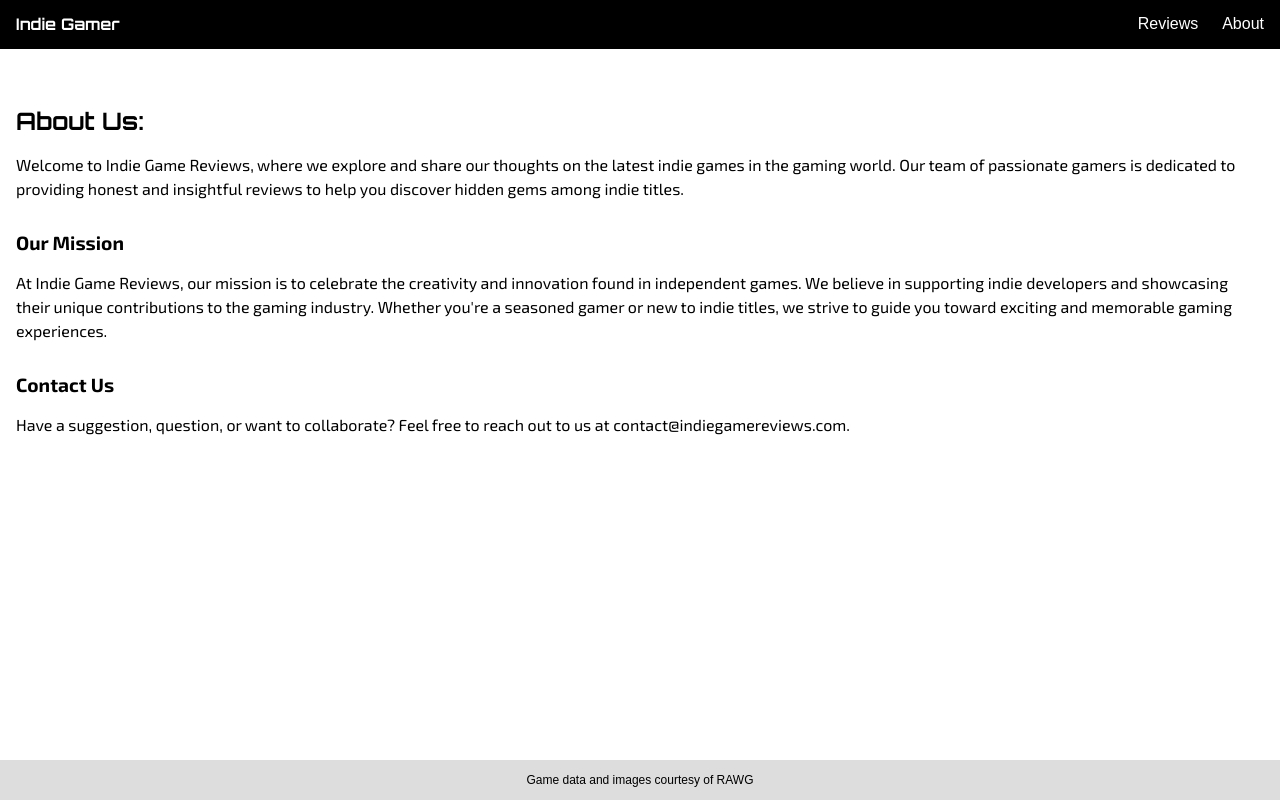
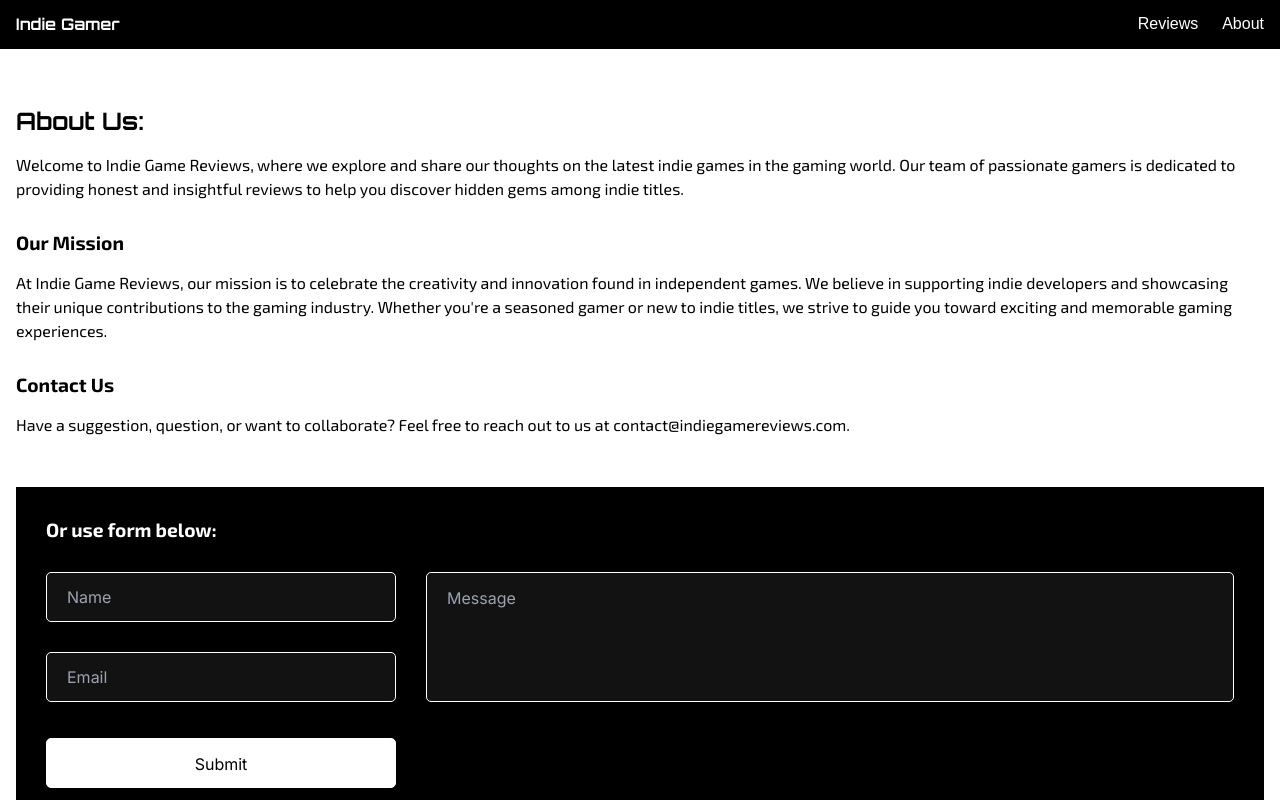
Before and after one commit to SerhiiAndruschenko/next-reviews, a Next.js app: page /about in a window 1280 px wide. Shown: the top 800 px of the page. Built offline with nearby package versions, Linux system fonts and the light colour scheme.

Commit message:
Testing of email sending

```diff
--- a/package.json
+++ b/package.json
@@ -9,12 +9,15 @@
     "lint": "next lint"
   },
   "dependencies": {
+    "formik": "^2.4.5",
     "gray-matter": "^4.0.3",
     "marked": "^11.1.1",
     "next": "14.0.4",
+    "nodemailer": "^6.9.8",
     "react": "^18",
     "react-dom": "^18",
-    "sass": "^1.69.5"
+    "sass": "^1.69.5",
+    "yup": "^1.3.3"
   },
   "devDependencies": {
     "@tailwindcss/typography": "^0.5.10",
--- a/public/styles/about.scss
+++ b/public/styles/about.scss
@@ -8,3 +8,97 @@
         line-height: 1.3333333;
     }
 }
+
+.contact__wrap {
+    padding: 30px;
+    background-color: #000;
+    margin: 50px 0 100px 0;
+    h2{
+        color: #fff;
+        font-weight: 700;
+        font-size: 1.2em;
+        margin-top: 0;
+        margin-bottom: 30px;
+        line-height: 1.3333333;
+    }
+    form{
+        display: flex;
+        flex-wrap: wrap;
+        gap:30px;
+        .contact__left{
+            display: flex;
+            flex-direction: column;
+            gap:30px;
+            width: 350px;
+            input {
+                width: 100%;
+                border-radius: 5px;
+                border: 1px solid #fff;
+                background: rgba(255, 255, 255, 0.07);
+                padding: 14.5px 20px;
+                color: #fff;
+                font-family: "Inter", sans-serif;
+                font-size: 16px;
+                font-style: normal;
+                font-weight: 400;
+                line-height: normal;
+                resize: none;
+                height: 50px;
+            }
+        }
+        .contact__right {
+            flex-grow: 1;
+            textarea{
+                width: 100%;
+                border-radius: 5px;
+                border: 1px solid #fff;
+                background: rgba(255, 255, 255, 0.07);
+                padding: 14.5px 20px;
+                color: #fff;
+                font-family: "Inter", sans-serif;
+                font-size: 16px;
+                font-style: normal;
+                font-weight: 400;
+                line-height: normal;
+                resize: none;
+                height: 130px;
+            }
+        }
+
+        .input-wrap{
+            position: relative;
+            .error{
+                position: absolute;
+                color: #f00;
+                font-size: 12px;
+            }
+        }
+
+        .form-last{
+            width: 100%;
+            button{
+                width: 350px;
+                border-radius: 5px;
+                border: 1px solid #fff;
+                background: #fff;
+                padding: 14.5px 20px;
+                color: #000;
+                font-family: "Inter", sans-serif;
+                font-size: 16px;
+                font-style: normal;
+                font-weight: 400;
+                line-height: normal;
+                resize: none;
+                height: 50px;
+                @media (max-width:992px){
+                    width: 100%;
+                }
+            }
+            .succes{
+                margin-top: 20px;
+                color: #fff;
+                font-size: 14px;
+            }
+        }
+    }
+}
--- a/src/app/about/page.jsx
+++ b/src/app/about/page.jsx
@@ -1,5 +1,6 @@
 import Heading from "@/src/components/Heading";
 import '@/public/styles/about.scss';
+import ContactForm from "@/src/components/ContactForm";
 
 
 export const metadata = {
@@ -34,9 +35,12 @@ export default function AboutPage() {
           reach out to us at{" "}
           <a href="mailto:contact@indiegamereviews.com">
             contact@indiegamereviews.com
-          </a>
-          .
+          </a>.
+
         </p>
+
+        <ContactForm />
+
       </div>
     </>
   );
--- /dev/null
+++ b/src/app/api/contact/route.jsx
@@ -0,0 +1,33 @@
+import { NextResponse, NextRequest } from 'next/server'
+const nodemailer = require('nodemailer');
+a
+export async function POST(req) {
+  try {
+    const { name, email, message } = req.body;
+
+    // Configure nodemailer with your email service credentials
+    const transporter = nodemailer.createTransport({
+      service: 'gmail',
+      auth: {
+        user: 'andruschenko033@gmail.com',
+        pass: 'Nothingistruth23698741',
+      },
+    });
+
+    // Set up email data
+    const mailOptions = {
+      from: 'andruschenko033@gmail.com',
+      to: 'serg.web@acceptance.ltd', // Change to your recipient's email
+      subject: 'New Form Submission',
+      text: `Name: ${name}\nEmail: ${email}\nMessage: ${message}`,
+    };
+
+    // Send email
+    await transporter.sendMail(mailOptions);
+
+    return NextResponse.json({ message: "Success: email was sent" })
+  } catch (error) {
+    console.error(error);
+    NextResponse.status(500).json({ message: "COULD NOT SEND MESSAGE" })
+  }
+}
--- /dev/null
+++ b/src/components/ContactForm.jsx
@@ -0,0 +1,115 @@
+"use client";
+
+import { useFormik } from "formik";
+import * as Yup from "yup";
+import { useState } from "react";
+
+// Validation schema
+const validationSchema = Yup.object().shape({
+  name: Yup.string().required("This field is required"),
+  email: Yup.string()
+    .email("Email is not valid")
+    .required("This field is required"),
+  message: Yup.string().required("This field is required"),
+});
+
+const ContactForm = () => {
+  const [resultMessage, setResultMessage] = useState("");
+
+  // Formik configuration
+  const formik = useFormik({
+    initialValues: {
+      name: "",
+      email: "",
+      message: "",
+    },
+    validationSchema: validationSchema,
+    onSubmit: async (values) => {
+      try {
+        // Make a POST request to your serverless function
+        const response = await fetch("/api/contact", {
+          method: "POST",
+          headers: {
+            "Content-Type": "application/json",
+          },
+          body: JSON.stringify(values),
+        });
+        console.log(response);
+        if (response.ok) {
+          // Reset the form and display a success message
+          formik.resetForm();
+          setResultMessage("Your message was sent successfully!");
+        } else {
+          // Handle error cases
+          setResultMessage("Failed to send message. Please try again.");
+        }
+      } catch (error) {
+        console.error(error);
+        setResultMessage("An unexpected error occurred. Please try again.");
+      }
+    },
+  });
+
+  return (
+    <div className="contact__wrap">
+      <h2>Or use form below:</h2>
+      <form className="contact__from" onSubmit={formik.handleSubmit}>
+        <div className="contact__left">
+          <div className="input-wrap">
+            <input
+              type="text"
+              id="name"
+              name="name"
+              onChange={formik.handleChange}
+              onBlur={formik.handleBlur}
+              value={formik.values.name}
+              placeholder="Name"
+            />
+            {formik.touched.name && formik.errors.name ? (
+              <div className="error">{formik.errors.name}</div>
+            ) : null}
+          </div>
+
+          <div className="input-wrap">
+            <input
+              type="email"
+              id="email"
+              name="email"
+              onChange={formik.handleChange}
+              onBlur={formik.handleBlur}
+              value={formik.values.email}
+              placeholder="Email"
+            />
+            {formik.touched.email && formik.errors.email ? (
+              <div className="error">{formik.errors.email}</div>
+            ) : null}
+          </div>
+        </div>
+
+        <div className="contact__right input-wrap">
+          <textarea
+            id="message"
+            name="message"
+            onChange={formik.handleChange}
+            onBlur={formik.handleBlur}
+            value={formik.values.message}
+            placeholder="Message"
+          />
+          {formik.touched.message && formik.errors.message ? (
+            <div className="error">{formik.errors.message}</div>
+          ) : null}
+        </div>
+
+        <div className="form-last">
+          {/* Submit Button */}
+          <button type="submit">Submit</button>
+
+          {/* Display Result Message */}
+          {resultMessage && <div className="succes">{resultMessage}</div>}
+        </div>
+      </form>
+    </div>
+  );
+};
+
+export default ContactForm;
```
Also changed, not shown: 1 other file (tests, documents, lock files or other folders).
